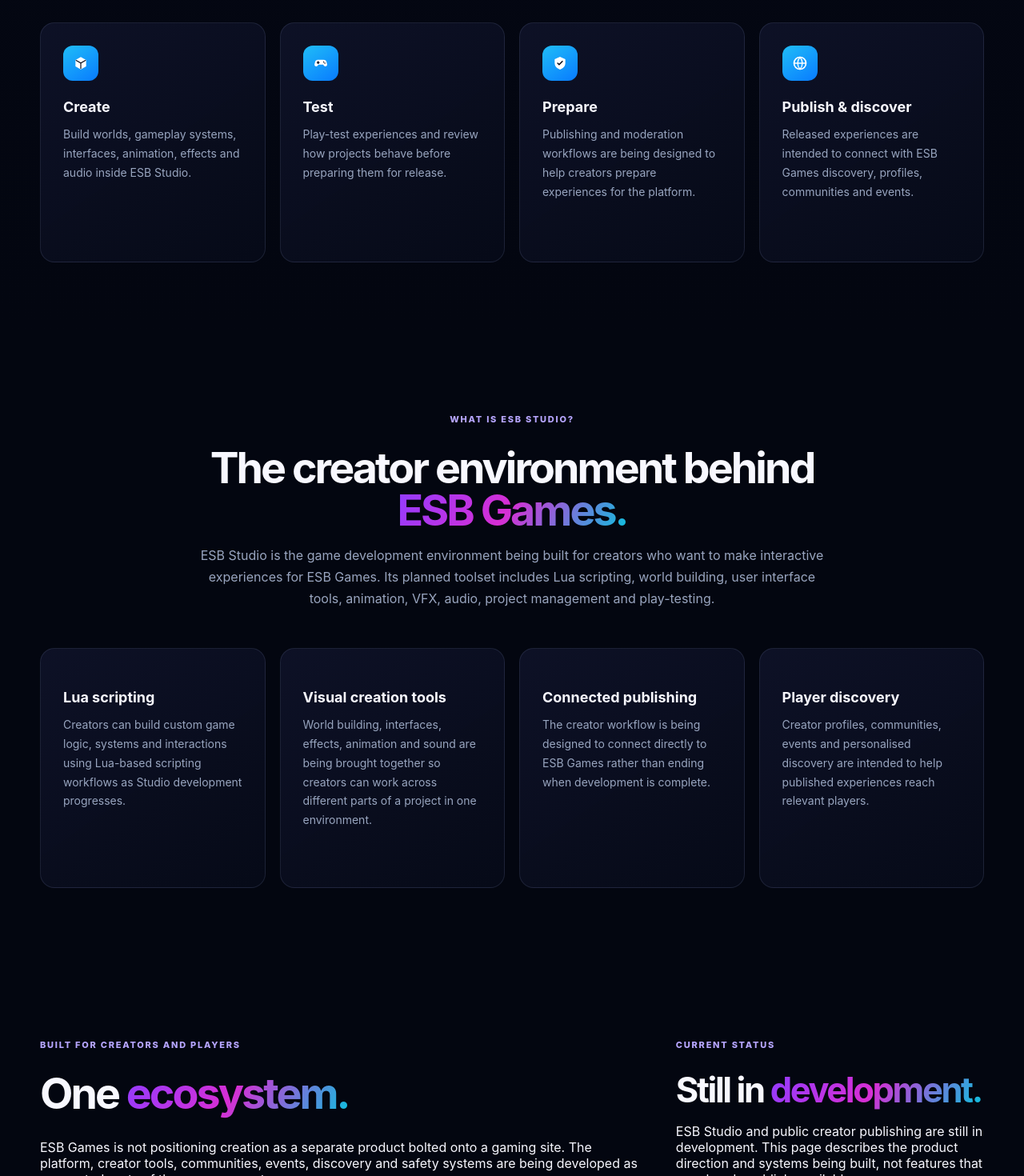
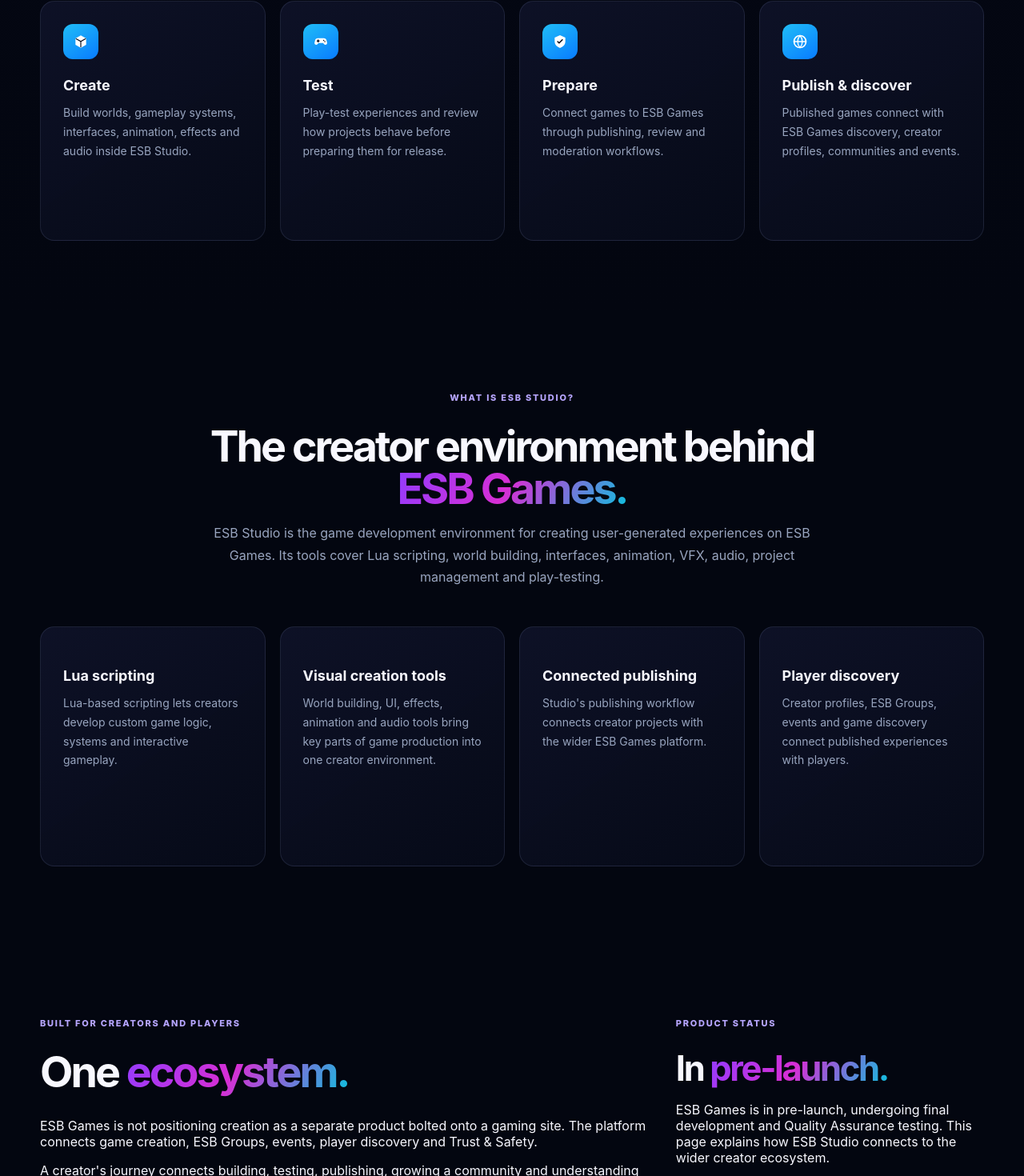
Before and after one commit to esbblox007/ESB-Games-About, a Next.js app: page /game-creation-platform in a window 1280 px wide. Shown: the part 996-2466 px from the top of the page at 80% size. Built offline with nearby package versions, Linux system fonts and the light colour scheme; no server answers.

Commit message:
SEO: explain game creation and Studio-to-Play connection

```diff
--- a/app/game-creation-platform/page.tsx
+++ b/app/game-creation-platform/page.tsx
@@ -5,12 +5,12 @@ import { BookIcon, CubeIcon, GamepadIcon, GlobeIcon, RocketIcon, ShieldIcon, Use
 
 export const metadata: Metadata = {
   title: "Game Creation Platform for Creators",
-  description: "Learn how ESB Games and ESB Studio are being built as a connected game creation platform for developing, testing, publishing and discovering interactive experiences.",
+  description: "ESB Studio is the ESB Games game creation platform for Lua scripting, world building, assets, animation, testing, publishing and player discovery.",
   keywords: ["game creation platform", "game development platform", "create games", "game creator tools", "ESB Studio", "ESB Games creator platform"],
   alternates: { canonical: "/game-creation-platform" },
   openGraph: {
     title: "Game Creation Platform for Creators | ESB Games",
-    description: "A connected creator ecosystem for building, testing, publishing and discovering games and interactive experiences.",
+    description: "Build and publish user-generated games with ESB Studio, then connect experiences to ESB Games browser play, communities and discovery.",
     url: "/game-creation-platform",
     type: "website",
     images: [{ url: "/og-preview", alt: "ESB Studio game creation platform" }],
@@ -18,7 +18,7 @@ export const metadata: Metadata = {
   twitter: {
     card: "summary_large_image",
     title: "Game Creation Platform for Creators | ESB Games",
-    description: "A connected creator ecosystem for building, testing, publishing and discovering games and interactive experiences.",
+    description: "Build and publish user-generated games with ESB Studio, then connect experiences to ESB Games browser play, communities and discovery.",
     images: ["/og-preview"],
   },
 };
@@ -26,8 +26,8 @@ export const metadata: Metadata = {
 const stages = [
   { icon: <CubeIcon />, title: "Create", text: "Build worlds, gameplay systems, interfaces, animation, effects and audio inside ESB Studio." },
   { icon: <GamepadIcon />, title: "Test", text: "Play-test experiences and review how projects behave before preparing them for release." },
-  { icon: <ShieldIcon />, title: "Prepare", text: "Publishing and moderation workflows are being designed to help creators prepare experiences for the platform." },
-  { icon: <GlobeIcon />, title: "Publish & discover", text: "Released experiences are intended to connect with ESB Games discovery, profiles, communities and events." },
+  { icon: <ShieldIcon />, title: "Prepare", text: "Connect games to ESB Games through publishing, review and moderation workflows." },
+  { icon: <GlobeIcon />, title: "Publish & discover", text: "Published games connect with ESB Games discovery, creator profiles, communities and events." },
 ];
 
 export default function GameCreationPlatformPage() {
@@ -35,7 +35,7 @@ export default function GameCreationPlatformPage() {
     "@context": "https://schema.org",
     "@type": "WebPage",
     name: "Game Creation Platform for Creators",
-    description: "How ESB Games and ESB Studio are being developed as a connected game creation and publishing ecosystem.",
+    description: "ESB Studio brings Lua-based scripting, world building, assets and game publishing into the ESB Games user-generated content ecosystem.",
     url: "https://about.esbgames.com/game-creation-platform",
     about: {
       "@type": "SoftwareApplication",
@@ -53,7 +53,7 @@ export default function GameCreationPlatformPage() {
           <div className="creator-hero-copy">
             <span className="eyebrow">Game creation on ESB Games</span>
             <h1>A connected <span className="gradient-text">game creation platform.</span></h1>
-            <p>ESB Games is building a creator ecosystem that connects game development in ESB Studio with testing, publishing, discovery and community features across the wider platform.</p>
+            <p>ESB Studio connects game creation, scripting and world building with ESB Games publishing, discovery, communities and browser-based game experiences.</p>
             <div className="creator-hero-actions">
               <Link href="/developer-hub" className="button button-primary"><RocketIcon size={17} /> Explore ESB Studio</Link>
               <Link href="/documentation" className="button button-secondary"><BookIcon size={17} /> Creator Documentation</Link>
@@ -67,7 +67,7 @@ export default function GameCreationPlatformPage() {
           <header className="creator-center-heading">
             <span className="eyebrow">From development to discovery</span>
             <h2>Build, test, publish and <span className="gradient-text">grow.</span></h2>
-            <p>A game creation platform is most useful when development tools connect naturally to the places where players actually discover and play experiences. ESB Games is being designed around that full creator journey.</p>
+            <p>A game creation platform is most useful when development tools connect naturally to the places where players actually discover and play experiences. ESB Games connects that entire creator journey.</p>
           </header>
           <div className="creator-feature-grid">
             {stages.map((stage) => <article className="creator-feature-card" key={stage.title}><span className="creator-icon creator-icon-blue">{stage.icon}</span><h3>{stage.title}</h3><p>{stage.text}</p></article>)}
@@ -80,13 +80,13 @@ export default function GameCreationPlatformPage() {
           <header className="creator-center-heading">
             <span className="eyebrow">What is ESB Studio?</span>
             <h2>The creator environment behind <span className="gradient-text">ESB Games.</span></h2>
-            <p>ESB Studio is the game development environment being built for creators who want to make interactive experiences for ESB Games. Its planned toolset includes Lua scripting, world building, user interface tools, animation, VFX, audio, project management and play-testing.</p>
+            <p>ESB Studio is the game development environment for creating user-generated experiences on ESB Games. Its tools cover Lua scripting, world building, interfaces, animation, VFX, audio, project management and play-testing.</p>
           </header>
           <div className="creator-feature-grid">
-            <article className="creator-feature-card"><h3>Lua scripting</h3><p>Creators can build custom game logic, systems and interactions using Lua-based scripting workflows as Studio development progresses.</p></article>
-            <article className="creator-feature-card"><h3>Visual creation tools</h3><p>World building, interfaces, effects, animation and sound are being brought together so creators can work across different parts of a project in one environment.</p></article>
-            <article className="creator-feature-card"><h3>Connected publishing</h3><p>The creator workflow is being designed to connect directly to ESB Games rather than ending when development is complete.</p></article>
-            <article className="creator-feature-card"><h3>Player discovery</h3><p>Creator profiles, communities, events and personalised discovery are intended to help published experiences reach relevant players.</p></article>
+            <article className="creator-feature-card"><h3>Lua scripting</h3><p>Lua-based scripting lets creators develop custom game logic, systems and interactive gameplay.</p></article>
+            <article className="creator-feature-card"><h3>Visual creation tools</h3><p>World building, UI, effects, animation and audio tools bring key parts of game production into one creator environment.</p></article>
+            <article className="creator-feature-card"><h3>Connected publishing</h3><p>Studio's publishing workflow connects creator projects with the wider ESB Games platform.</p></article>
+            <article className="creator-feature-card"><h3>Player discovery</h3><p>Creator profiles, ESB Groups, events and game discovery connect published experiences with players.</p></article>
           </div>
         </div>
       </section>
@@ -95,18 +95,18 @@ export default function GameCreationPlatformPage() {
         <div className="creator-container creator-resource-layout">
           <div>
             <header className="creator-section-heading"><span className="eyebrow">Built for creators and players</span><h2>One <span className="gradient-text">ecosystem.</span></h2></header>
-            <p>ESB Games is not positioning creation as a separate product bolted onto a gaming site. The platform, creator tools, communities, events, discovery and safety systems are being developed as connected parts of the same ecosystem.</p>
-            <p>That means a creator can work toward a single journey: make an experience, test it, prepare it for release, publish it, build a community around it and understand how players are engaging with it as the platform expands.</p>
+            <p>ESB Games is not positioning creation as a separate product bolted onto a gaming site. The platform connects game creation, ESB Groups, events, player discovery and Trust & Safety.</p>
+            <p>A creator's journey connects building, testing, publishing, growing a community and understanding player engagement.</p>
           </div>
           <aside className="creator-studio-directory">
-            <header><span className="eyebrow">Current status</span><h2>Still in <span className="gradient-text">development.</span></h2></header>
-            <p>ESB Studio and public creator publishing are still in development. This page describes the product direction and systems being built, not features that are already publicly available.</p>
+            <header><span className="eyebrow">Product status</span><h2>In <span className="gradient-text">pre-launch.</span></h2></header>
+            <p>ESB Games is in pre-launch, undergoing final development and Quality Assurance testing. This page explains how ESB Studio connects to the wider creator ecosystem.</p>
             <Link href="/download" className="creator-directory-link">Check ESB Studio availability →</Link>
           </aside>
         </div>
       </section>
 
-      <section className="creator-section creator-final-section"><div className="creator-container"><div className="creator-final-cta"><div><span className="eyebrow">Creator ecosystem</span><h2>Explore the tools behind <span className="gradient-text">ESB Games.</span></h2><p>Visit the Creator Hub for ESB Studio information, development resources and availability.</p></div><Link href="/developer-hub" className="button button-primary"><UsersIcon size={17} /> Open Creator Hub</Link></div></div></section>
+      <section className="creator-section creator-final-section"><div className="creator-container"><div className="creator-final-cta"><div><span className="eyebrow">Creator ecosystem</span><h2>Explore the tools behind <span className="gradient-text">ESB Games.</span></h2><p>Visit the Creator Hub for ESB Studio tools, documentation and game publishing information.</p></div><Link href="/developer-hub" className="button button-primary"><UsersIcon size={17} /> Open Creator Hub</Link></div></div></section>
     </PageShell>
   );
 }
```
